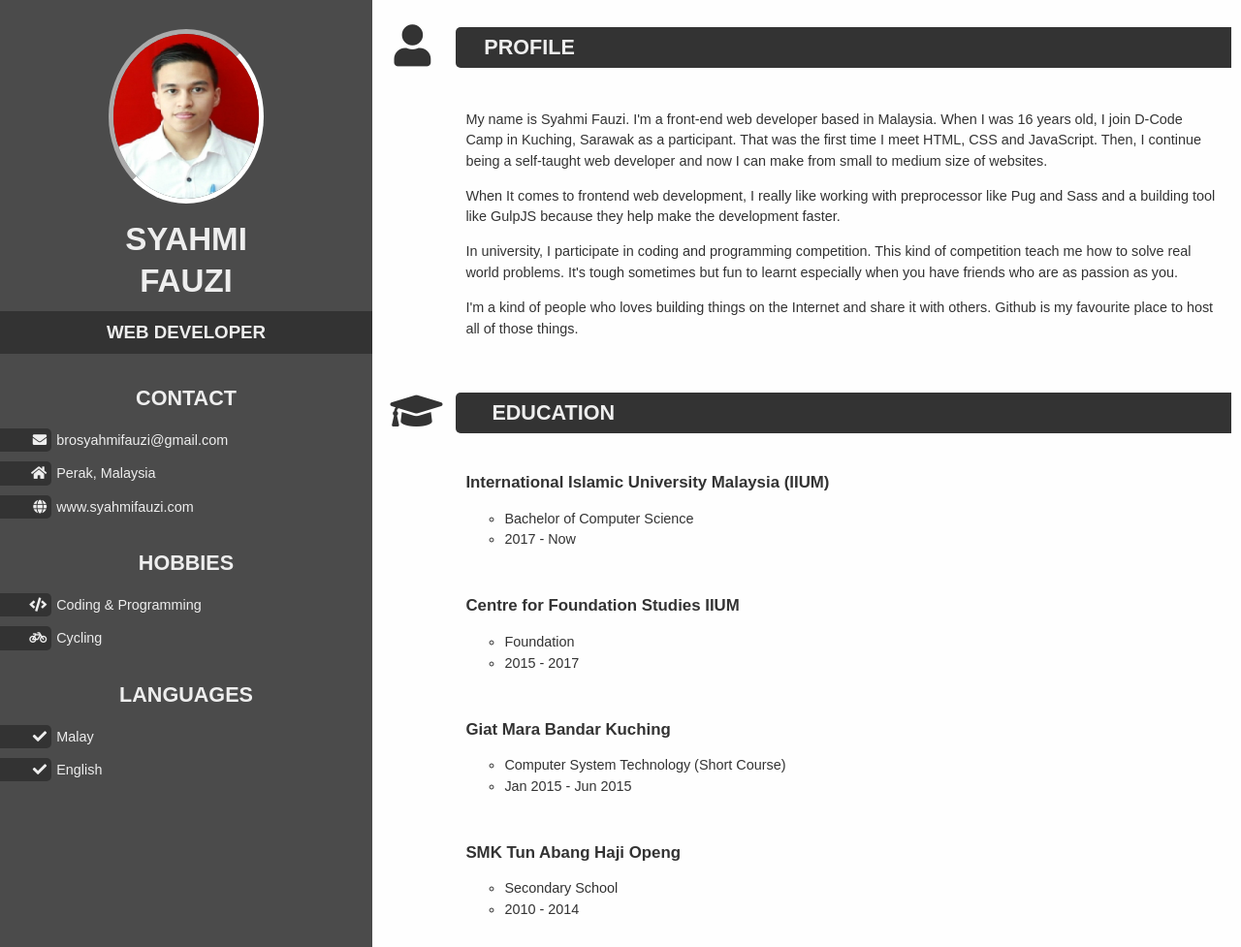
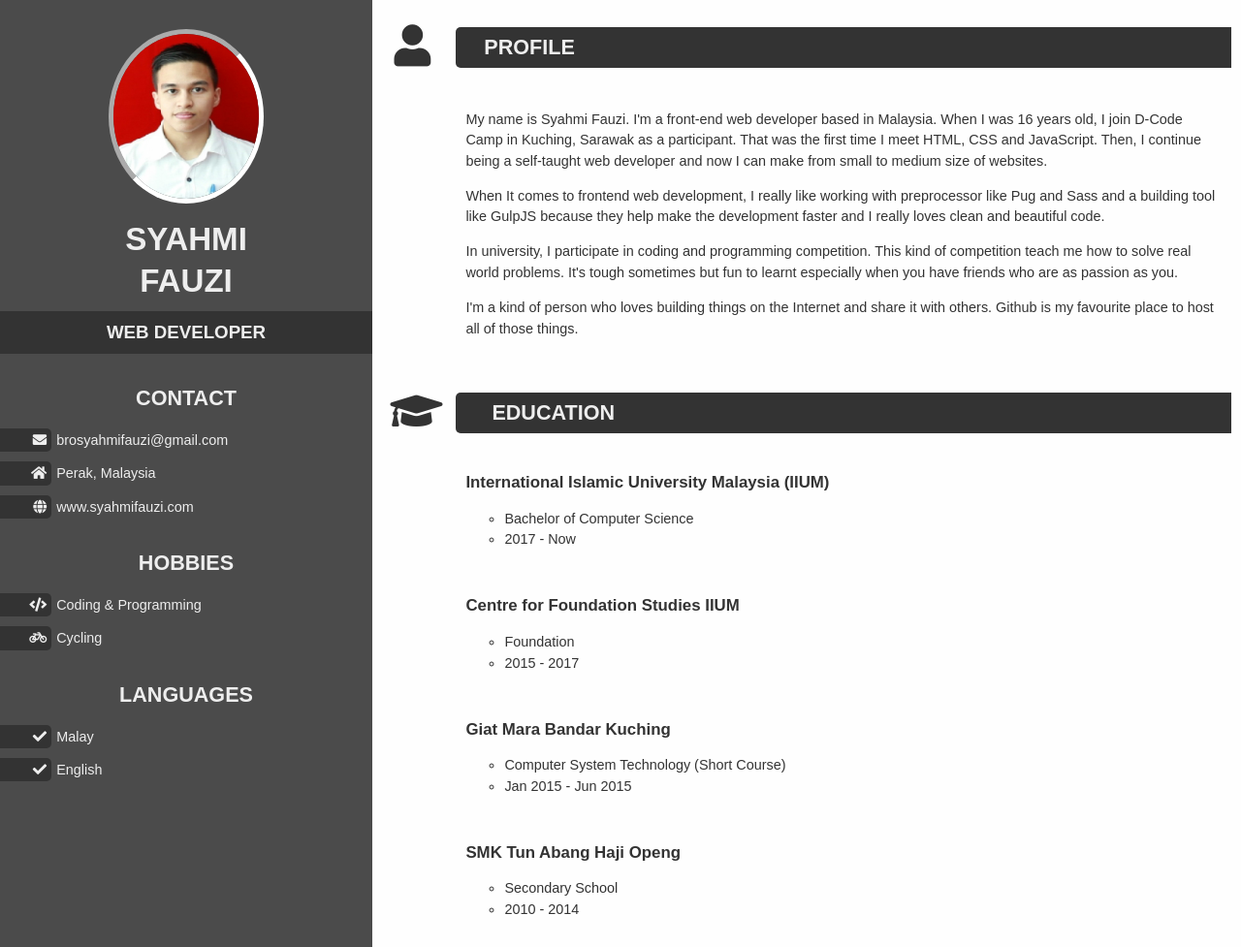
Before and after one commit to syahmifauzi/cv, a website: page index.pug in a window 1280 px wide. Shown: the top 977 px of the page at 97% size. Drawn offline with nearby package versions, Linux system fonts and the light colour scheme; files that its build step writes are made by us from their sources.

Commit message:
Update Profile

```diff
--- a/index.pug
+++ b/index.pug
@@ -69,14 +69,15 @@ html(lang="en")
             p
               | When It comes to frontend web development, I really like working with
               | preprocessor like Pug and Sass and a building tool like GulpJS because
-              | they help make the development faster.
+              | they help make the development faster and I really loves clean and
+              | beautiful code.
             p
               | In university, I participate in coding and programming competition. This
               | kind of competition teach me how to solve real world problems. It's tough
               | sometimes but fun to learnt especially when you have friends who are as
               | passion as you.
             p
-              | I'm a kind of people who loves building things on the Internet and share
+              | I'm a kind of person who loves building things on the Internet and share
               | it with others. Github is my favourite place to host all of those things.
         section
           header
```
Also changed, not shown: index.html.
